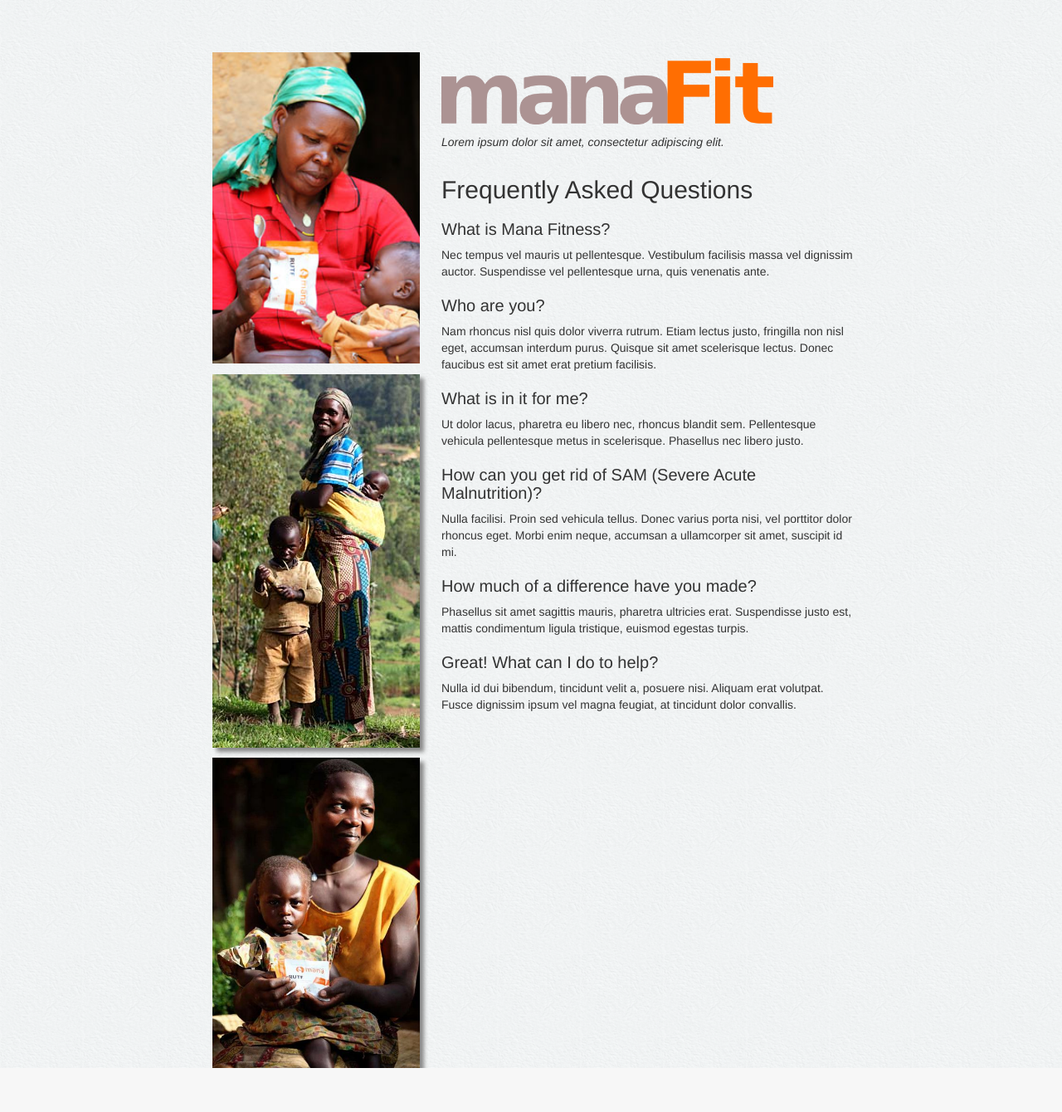
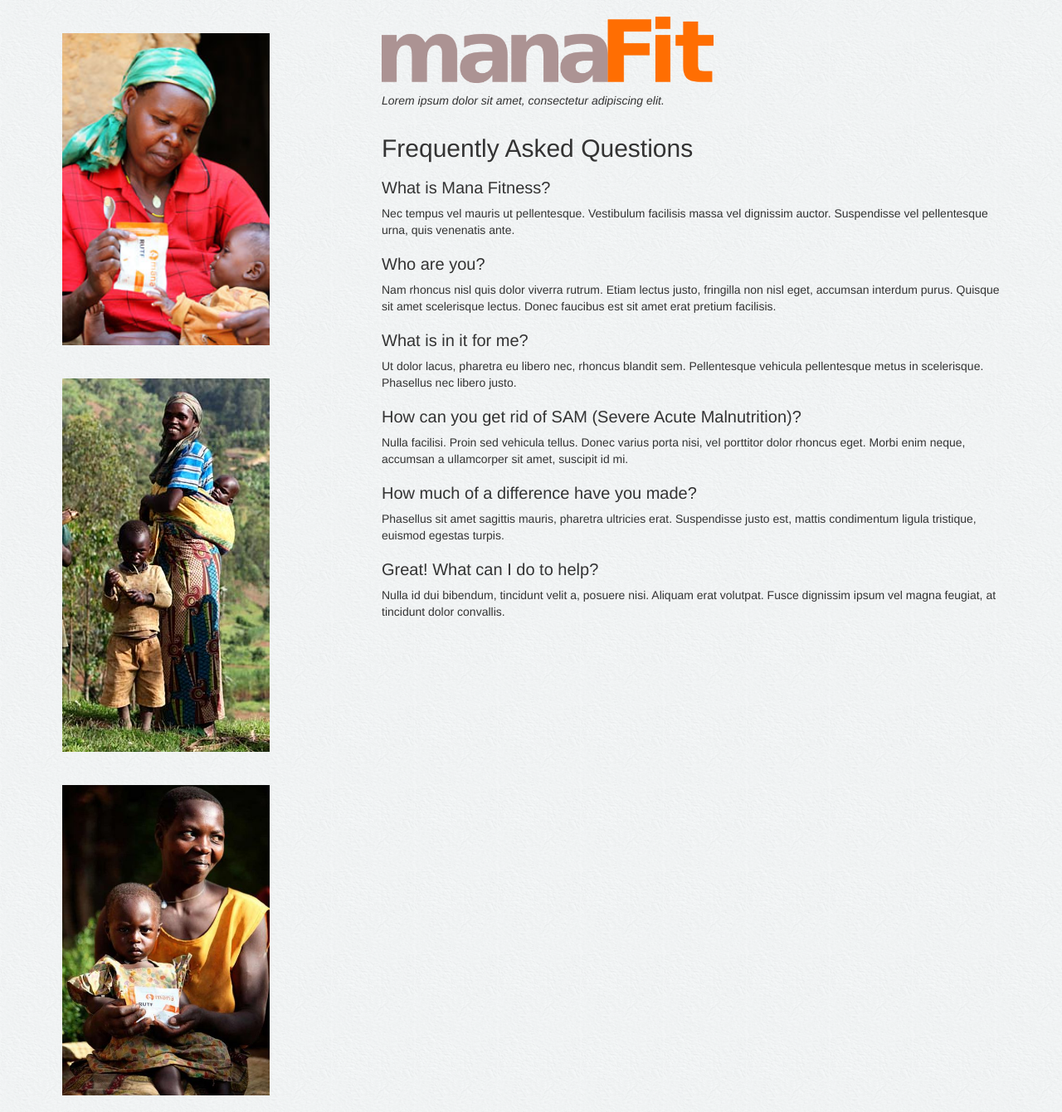
Before and after one commit to camo1018/CFGTeam9, a PHP site: page /codeForGood/about.php in a window 1280 px wide. Shown: the part 51-1391 px from the top of the page at 83% size. Before the commit the page ends 1338 px from the top, so only its background shows below. Run offline with PHP 8.4, Linux system fonts and the light colour scheme.

Commit message:
adding changes to about ui

```diff
--- a/public_html/about.php
+++ b/public_html/about.php
@@ -30,25 +30,16 @@
 			</div>
 		</div>
 	</div>
-	<div id = "about-container">
-	<div id = "pic-container">
-		<div id= "about-img" >
-                        <img src="assets/img/about-pic.jpg" width="250" alt="about-img">
-		</div>
-		<div id= "about-img2">
-			<img src="assets/img/about-pic2.jpg" width="250" alt-"about-img2">
-		</div>
-		<div id="about-img3">
-			<img src="assets/img/about-pic3.jpg" width="250" alt-"about-img3">
-		</div>
-	</div>
-	<div id = "faq-container" style="width 500;">
-		<div id= "general-about">
-			<img src="assets/img/manafitLogo.png" width="400" alt="about-logo">
-			<p style="font-style: italic; line-height:300%;">Lorem ipsum dolor sit amet, consectetur adipiscing elit.</p>
 
-		</div>
-		<div id= "faq-about" style= "width: 500px;">
+	<div class="container">
+	<div class="row">
+		<div class="col-md-8 pull-right">
+			<div id= "general-about">
+				<img src="assets/img/manafitLogo.png" width="400" alt="about-logo">
+				<p style="font-style: italic; line-height:300%;">Lorem ipsum dolor sit amet, consectetur adipiscing elit.</p>
+			</div>
+
+
 			<h2>Frequently Asked Questions</h2>
 			<div id="leftbar">
 				<h3>What is Mana Fitness?</h3>
@@ -67,9 +58,23 @@
 				<p>Nulla id dui bibendum, tincidunt velit a, posuere nisi. Aliquam erat volutpat. Fusce dignissim ipsum vel magna feugiat, at tincidunt dolor convallis. </p>
 			</div>
 		</div>
-	<div class="clear"></div>
+
+		<div class="col-md-4 pull-left">
+			<div class="row" style="padding:20px;">
+				<img src="assets/img/about-pic.jpg" width="250" alt="about-img"/>
+			</div>
+			<div class="row" style="padding:20px;">
+				<img src="assets/img/about-pic2.jpg" width="250" alt="about-img2"/>
+			</div>
+			<div class="row" style="padding:20px;">
+				<img src="assets/img/about-pic3.jpg" width="250" alt="about-img3"/>
+			</div>
+		</div>
+
+
+
 	</div>
-
+	</div>
 
 	<script src="js/global/bootstrap/jquery.js"></script>
     <script src="js/global/bootstrap/bootstrap.min.js"></script>
```
Also changed, not shown: 2 other files.
